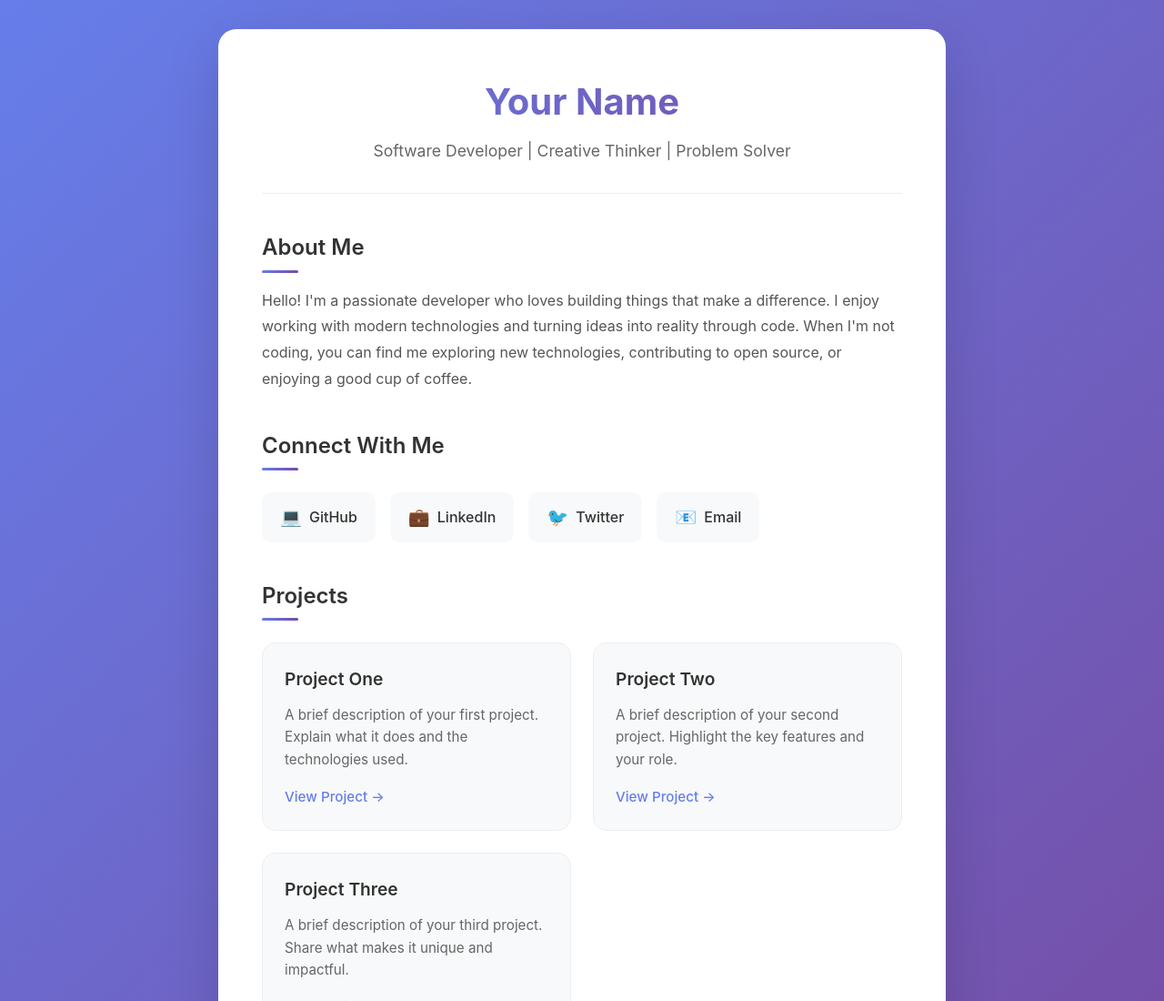
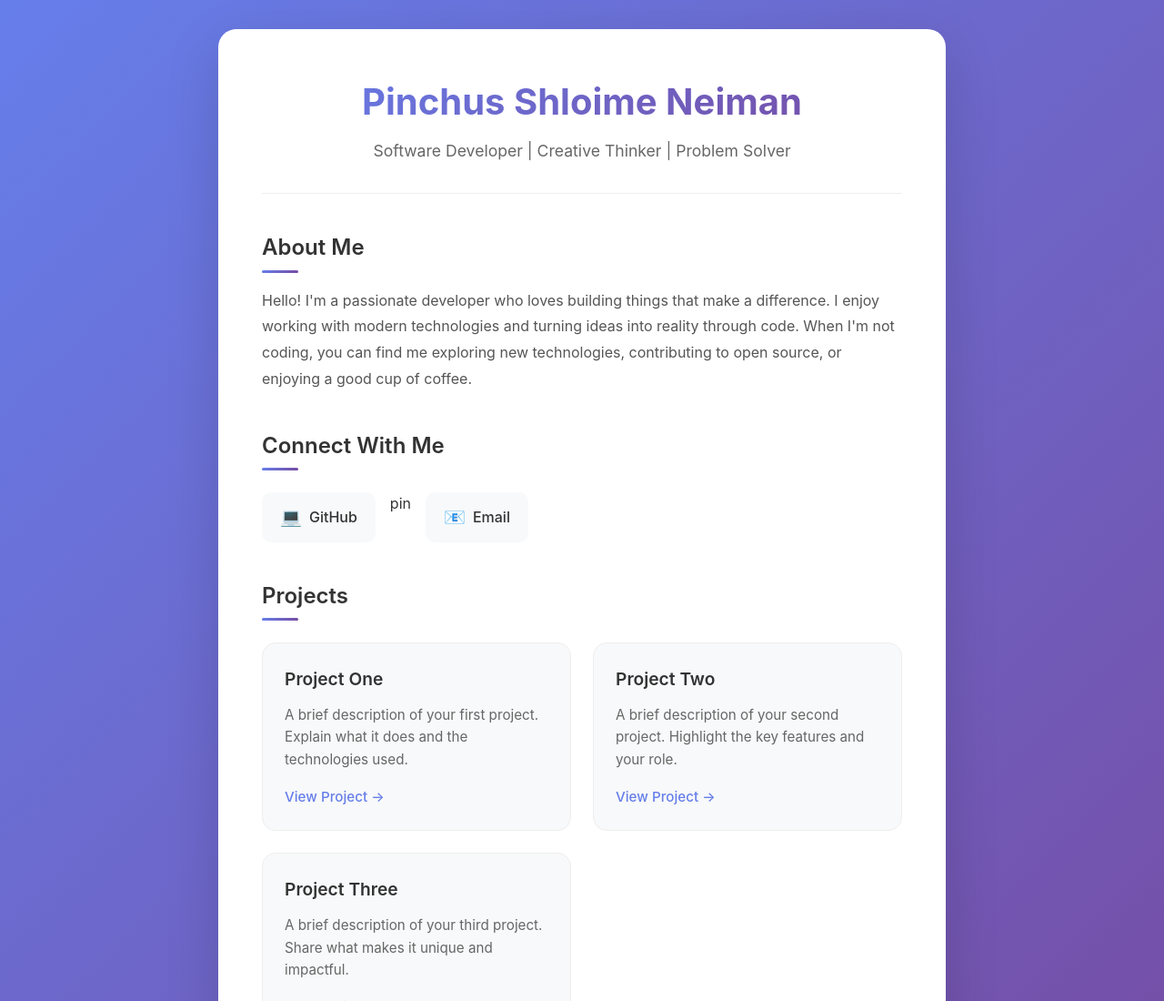
Before and after one commit to pinc444/psn444, a plain HTML site: page index.html in a window 1280 px wide. Shown: the top 1100 px of the page at 91% size. Drawn offline with Linux system fonts and the light colour scheme.

Commit message:
modified:   index.html

```diff
--- a/index.html
+++ b/index.html
@@ -3,14 +3,14 @@
 <head>
     <meta charset="UTF-8">
     <meta name="viewport" content="width=device-width, initial-scale=1.0">
-    <title>Your Name - Personal Website</title>
+    <title>Pinchus Shloime Neiman - Personal Website</title>
     <link rel="stylesheet" href="style.css">
 </head>
 <body>
     <div class="container">
         <!-- Header Section -->
         <header class="header">
-            <h1 class="name">Your Name</h1>
+            <h1 class="name">Pinchus Shloime Neiman</h1>
             <p class="tagline">Software Developer | Creative Thinker | Problem Solver</p>
         </header>
 
@@ -29,19 +29,11 @@
         <section class="connect">
             <h2>Connect With Me</h2>
             <div class="social-links">
-                <a href="https://github.com/yourusername" class="social-link" target="_blank" rel="noopener noreferrer">
+                <a href="https://github.com/pinc444" class="social-link" target="_blank" rel="noopener noreferrer">
                     <span class="social-icon">💻</span>
                     <span>GitHub</span>
                 </a>
-                <a href="https://linkedin.com/in/yourusername" class="social-link" target="_blank" rel="noopener noreferrer">
-                    <span class="social-icon">💼</span>
-                    <span>LinkedIn</span>
-                </a>
-                <a href="https://twitter.com/yourusername" class="social-link" target="_blank" rel="noopener noreferrer">
-                    <span class="social-icon">🐦</span>
-                    <span>Twitter</span>
-                </a>
-                <a href="mailto:your.email@example.com" class="social-link">
+pin                <a href="mailto:pinchus@psn444.com" class="social-link">
                     <span class="social-icon">📧</span>
                     <span>Email</span>
                 </a>
```
